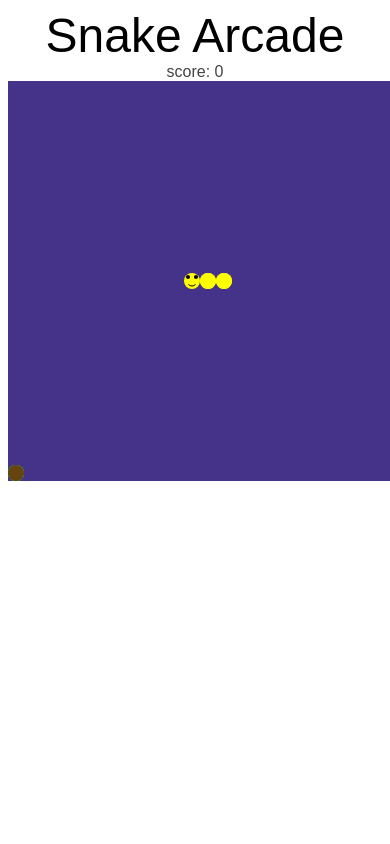
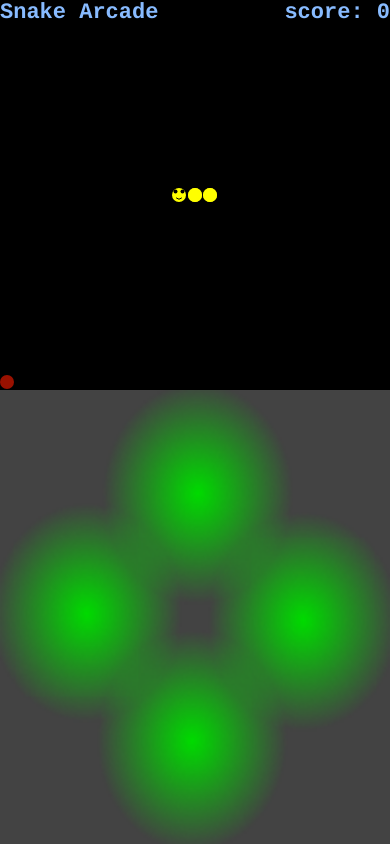
Before and after one commit to RodionGork/snake-js, a plain HTML site: page index.html in a window 390 px wide. Drawn offline with Linux system fonts and the light colour scheme.

Commit message:
Should work for mobile

```diff
--- a/index.html
+++ b/index.html
@@ -1,8 +1,64 @@
 <html>
-<body style="text-align:center;font-family:arial,sans">
-    <div style="font-size:300%">Snake Arcade</div>
-    <div style="color:#444444">score: <span id="score">0</span></div>
-    <canvas width="400" height="400"></canvas>
+<head>
+    <style>
+        body {
+            text-align: center;
+            font-family: courier,mono;
+            font-weight: bold;
+            padding: 0px;
+            margin: 0px;
+        }
+        #fieldHolder {
+            display: inline-block;
+            position: relative;
+            background: black;/*rgba(68,51,136,1);*/
+        }
+        #fieldHolder canvas {
+            position: absolute;
+            top: 0%;
+            left: 0%;
+            width: 100%;
+            height: 100%;
+        }
+        #fieldHolder img {
+            position: absolute;
+        }
+        #status {
+            color: #88bbff;
+            position: relative;
+        }
+        #status > span {
+            position: absolute;
+            top: 0%;
+            left: 0%;
+            width: 100%;
+        }
+        #gameover {
+            height: 100%;
+            color: red;
+            font-size: 150%;
+            visibility: hidden;
+        }
+        .left-aligned {
+            text-align: left;
+        }
+        .right-aligned {
+            text-align: right;
+        }
+    </style>
+</head>
+<body>
+    <div id="fieldHolder">
+        <div id="status">
+            <span class="left-aligned">Snake Arcade</span>
+            <span class="right-aligned">
+                score: <span id="score">0</span>
+            </span>
+            <span id="gameover">G A M E &nbsp; O V E R<span>
+        </div>
+        <canvas id="field"></canvas>
+        <img src="./buttons.png" id="buttons"/>
+    </div>
     <script src="snake.js"></script>
 </body>
 </html>
--- a/snake.js
+++ b/snake.js
@@ -1,26 +1,50 @@
 function Snake() {
-    var canvas = document.getElementsByTagName("canvas")[0];
+    var holder = document.getElementById("fieldHolder");
+    var vertLayout = window.innerWidth < window.innerHeight;
+    var fieldSize = vertLayout ? window.innerWidth : window.innerHeight;
+    holder.style.width = window.innerWidth + 'px';
+    holder.style.height = window.innerHeight + 'px';
+    var canvas = document.getElementById("field");
     var ctx = canvas.getContext("2d");
-
+    canvas.width = fieldSize;
+    canvas.height = fieldSize;
+    canvas.style.width = fieldSize + 'px';
+    canvas.style.height = fieldSize + 'px';
+    var status = document.getElementById("status");
+    status.style.width = canvas.style.width;
+    status.style.fontSize = Math.floor(fieldSize / 17) + 'px';
+    document.getElementById("gameover").style.lineHeight = fieldSize + 'px';
+    var buttons = document.getElementById("buttons");
+    if (vertLayout) {
+        buttons.style.top = canvas.style.height;
+        buttons.style.left = '0px';
+        buttons.style.width = canvas.style.width;
+        buttons.style.height = (window.innerHeight - fieldSize) + 'px';
+    } else {
+        buttons.style.top = '0px';
+        buttons.style.left = canvas.style.width;
+        buttons.style.width = (window.innerWidth - fieldSize) + 'px';
+        buttons.style.height = canvas.style.height;
+    }
     var winW = canvas.width;
     var winH = canvas.height;
+    console.log(winW + ' ' + winH + ' ' + fieldSize);
     var w = 25;
     var h = 25;
     var cellW = winW / w;
     var cellH = winH / h;
     var body = [];
     var dir = {x: -1, y: 0};
+    var dirs = [{x:1,y:0},{x:0,y:-1},{x:-1,y:0},{x:0,y:1}];
+    var keys = {'70': 0,'69': 1, '83': 2, '68': 3};
     var nextDir = null;
     var food = {x: 0, y: 0};
     var score = 0;
     var gameLost = false;
-    var bgrColor = '#443388';
-    var foodColor = ['#880000', '#772200', '#664411', '#556622',
-        '#448833', '#33AA44', '#22CC55', '#11EE66', '#00FF88', '#22FFAA'];
+    var foodColor = ['#880000', '#991100', '#AA3300', '#CC5500',
+        '#EE7700', '#CC9911', '#88BB22', '#55D833', '#33E844', '#11FF55'];
 
     function init() {
-        ctx.fillStyle = bgrColor;
-        ctx.fillRect(0, 0, winW, winH);
         var cx = Math.floor(w / 2);
         var cy = Math.floor(h / 2);
         for (var i = -1; i <= 1; i++) {
@@ -30,6 +54,7 @@ function Snake() {
         }
         setInterval(makeMove, 200);
         document.addEventListener("keydown", onkey);
+        buttons.addEventListener("mousedown", btnClick);
         placeFood();
         score = 0;
         showScore();
@@ -38,7 +63,7 @@ function Snake() {
     function drawCell(cell, face) {
         var x = Math.floor((cell.x + 0.5) * cellW);
         var y = Math.floor((cell.y + 0.5) * cellH);
-        var r = Math.floor(cellW / 2);
+        var r = Math.floor(cellW / 2 - 0.5);
         ctx.fillStyle = cell.t == 's' ? 'yellow' : foodColor[cell.c - 1];
         ctx.beginPath();
         ctx.arc(x, y, r, 0, 2 * Math.PI, false);
@@ -51,17 +76,20 @@ function Snake() {
             ctx.stroke();
             ctx.fillStyle = 'black';
             ctx.beginPath();
-            ctx.arc(x - r/2, y - r/2, 2, 0, 2 * Math.PI, false);
+            ctx.arc(x - r/2, y - r/2, r/7+1, 0, 2 * Math.PI, false);
             ctx.fill();
             ctx.beginPath();
-            ctx.arc(x + r/2, y - r/2, 2, 0, 2 * Math.PI, false);
+            ctx.arc(x + r/2, y - r/2, r/7+1, 0, 2 * Math.PI, false);
             ctx.fill();
         }
     }
 
     function eraseCell(cell) {
-        ctx.fillStyle = bgrColor;
-        ctx.fillRect(cell.x * cellW, cell.y * cellH, cellW, cellH);
+        var x0 = Math.round(cell.x * cellW);
+        var y0 = Math.round(cell.y * cellH);
+        var x1 = Math.round((cell.x + 1) * cellW);
+        var y1 = Math.round((cell.y + 1) * cellH);
+        ctx.clearRect(x0, y0, x1 - x0, y1 - y0);
     }
 
     function makeMove() {
@@ -95,8 +123,8 @@ function Snake() {
         eraseCell(tail);
         if (Math.random() < 0.3) {
             food.c -= 1;
+            eraseCell(food);
             if (food.c == 0) {
-                eraseCell(food);
                 placeFood();
             } else {
                 drawCell(food);
@@ -114,16 +142,27 @@ function Snake() {
     }
 
     function onkey(e) {
-        switch(e.keyCode) {
-            case 69:
-                nextDir = {x: 0, y: -1}; break;
-            case 83:
-                nextDir = {x: -1, y: 0}; break;
-            case 70:
-                nextDir = {x: 1, y: 0}; break;
-            case 68:
-                nextDir = {x: 0, y: 1}; break;
+        var k = '' + e.keyCode;
+        if (k in keys) {
+            nextDir = dirs[keys[k]];
         }
+    }
+
+    function btnClick(e) {
+        var x = (e.clientX - buttons.offsetHeight) / buttons.width;
+        var y = (e.clientY - buttons.offsetTop) / buttons.height;
+        var points = [{x:.75, y:.5}, {x:.5, y:.25}, {x:.25, y:.5}, {x:.5, y:.75}];
+        var best = -1;
+        var bestVal = 2;
+        for (var i in points) {
+            var p = points[i];
+            var d = Math.hypot(p.x - x, p.y - y);
+            if (d < bestVal) {
+                best = i;
+                bestVal = d;
+            }
+        }
+        nextDir = dirs[best];
     }
 
     function placeFood() {
@@ -137,7 +176,7 @@ function Snake() {
                 }
             }
             if (!bad) {
-                food = {x: x, y: y, t: 'f', c: foodColor.length + 1};
+                food = {x: x, y: y, t: 'f', c: foodColor.length};
                 drawCell(food);
                 break;
             }
```
Also changed, not shown: buttons.png (added).
